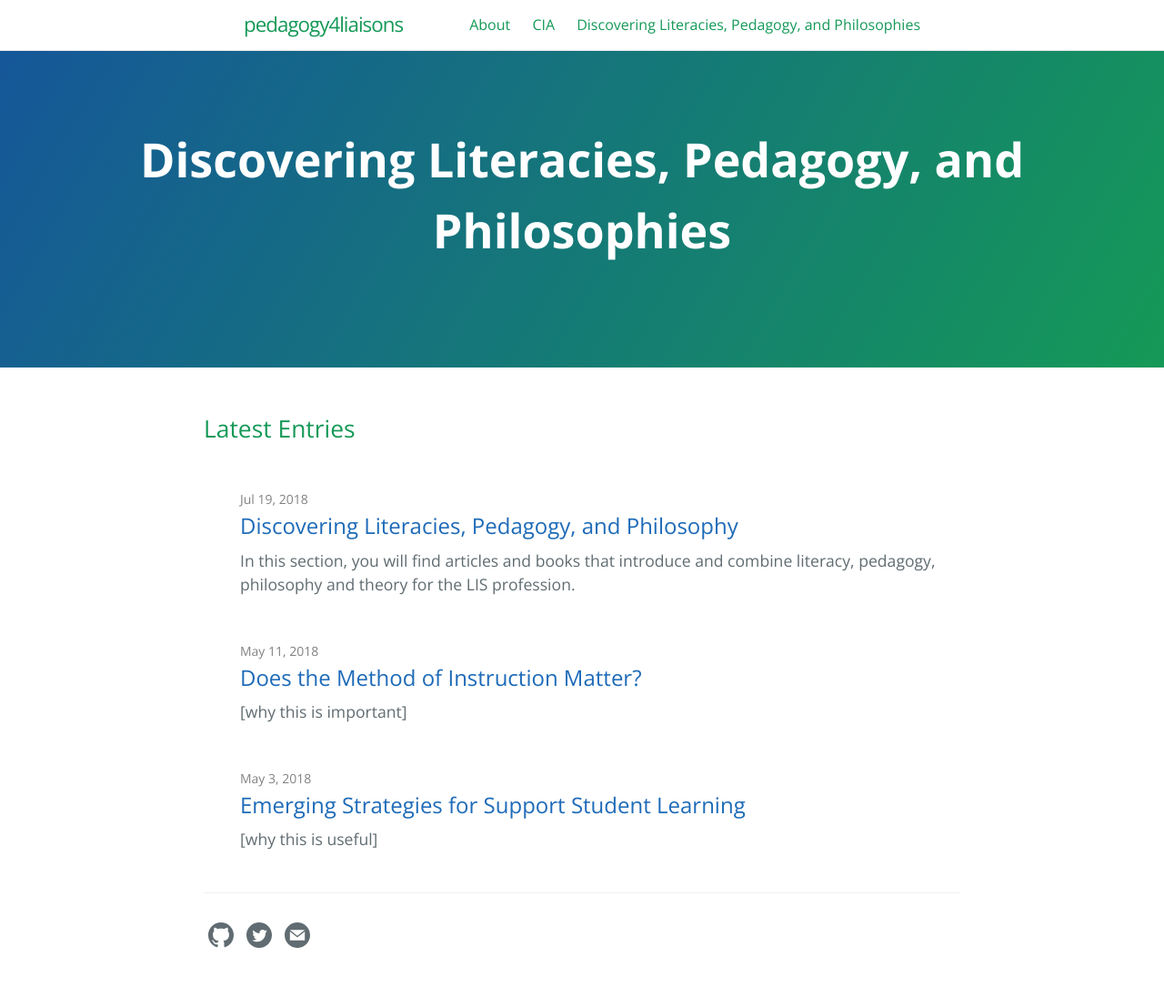
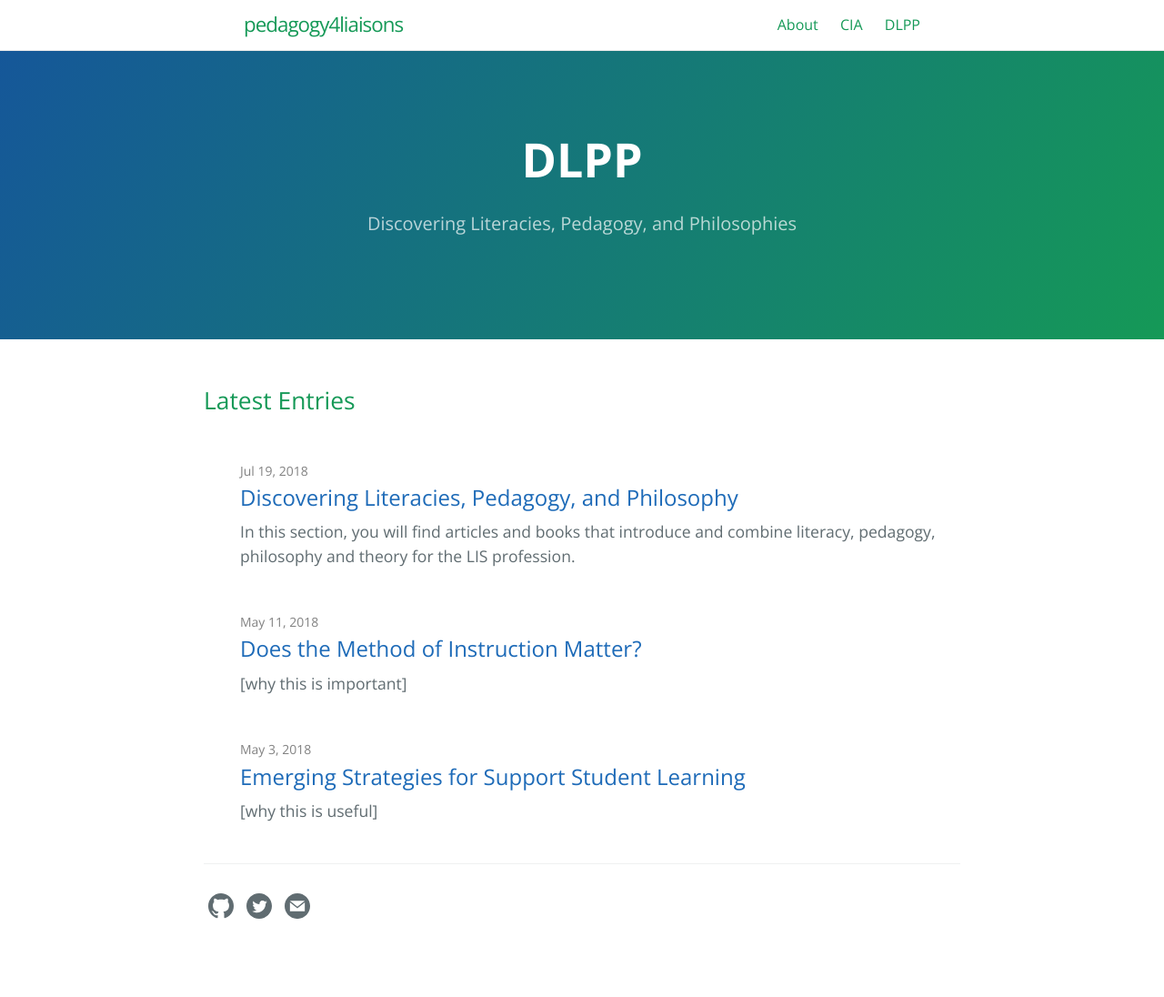
Before and after one commit to pandrews/pedagogy4liaisons, a Jekyll site: the page built from dlpp.md, in a window 1280 px wide. Shown: the whole page at 91% size. Built offline with Jekyll 4.4.1, drawn with Linux system fonts in a browser that asks for light colours; after the commit the page ends 1064 px from its top, so only the background shows below that.

Commit message:
Update dlpp.md

```diff
--- a/dlpp.md
+++ b/dlpp.md
@@ -1,7 +1,9 @@
 ---
 layout: page
-title: Discovering Literacies, Pedagogy, and Philosophies
+title: DLPP
 category: dlpp
+tagline: Discovering Literacies, Pedagogy, and Philosophies
+permalink: /dlpp.html
 ---
 <div>
 
```
